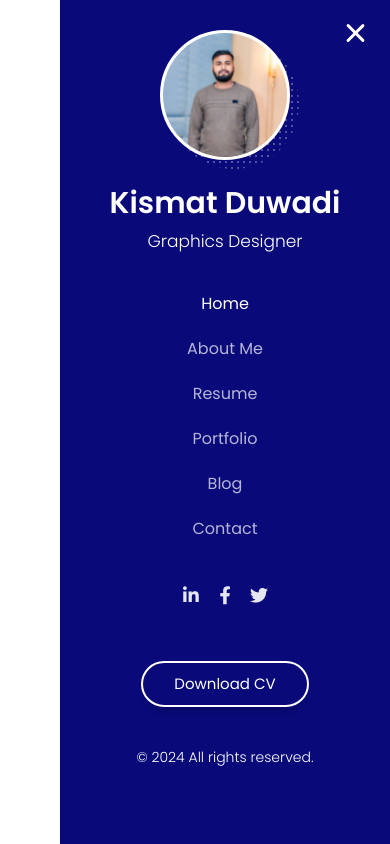
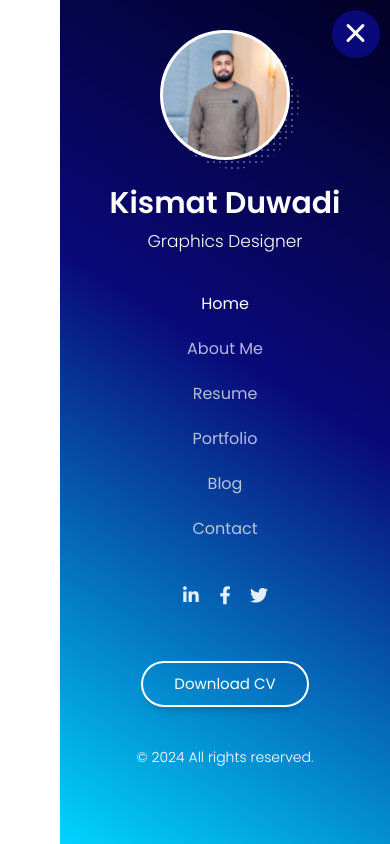
Before and after one commit to kismatTech/myprofile, a plain HTML site: page index.html in a window 390 px wide. Both pictures are taken after a click on the element 356 px from the left and 34 px from the top of the page. Drawn offline with Linux system fonts and the light colour scheme.

Commit message:
Update main.css

```diff
--- a/css/main.css
+++ b/css/main.css
@@ -1929,7 +1929,7 @@ blockquote {
     top: 0;
     right: 0;
     bottom: 0;
-    background-color: rgba(9, 9, 121, 1);
+    background: linear-gradient(211deg, rgba(2, 0, 36, 1) 0%, rgba(9, 9, 121, 1) 43%, rgba(0, 212, 255, 9) 100%);
     z-index: 99;
     padding: 30px 30px 10px;
     text-align: center;
```
